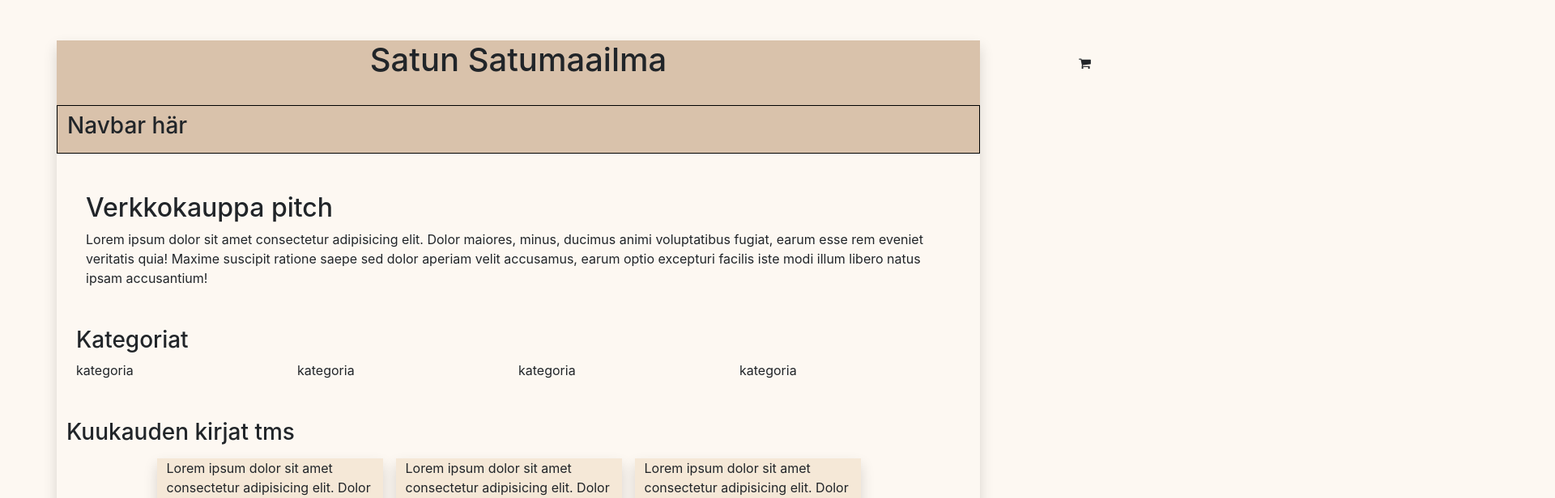
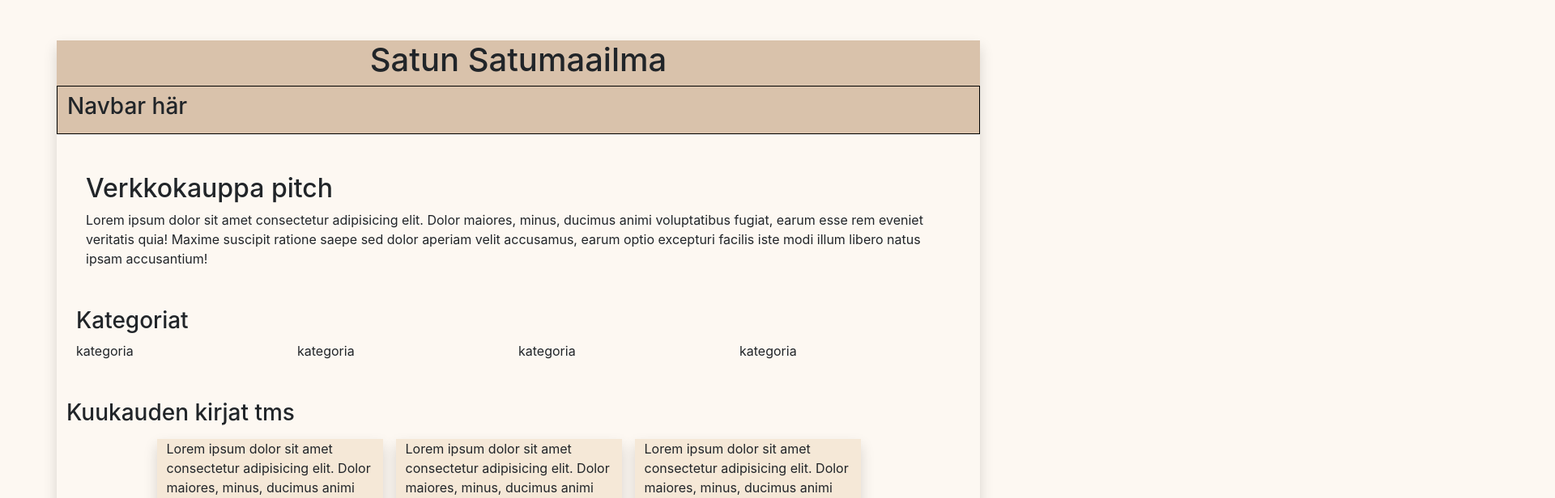
Before and after one commit to n0laja00/kirjakauppa, a React (Create React App) app: page / in a window 1280 px wide. Shown: the top 616 px of the page at 81% size, 1920 px wide, since content can reach past the window. Built offline with nearby package versions, Linux system fonts and the light colour scheme.

Commit message:
Shopping cart

```diff
--- a/src/App.css
+++ b/src/App.css
@@ -104,11 +104,11 @@ background-color: #b970111f;
 }
 
 .shopcart_cs {
-    position: relative;
-    left: 1250px;
-    bottom: 40px;
+    position: absolute;
+    left: 1320px;
+    bottom: 850px;
 }
 
-fa-shopping-cart {
-    font-size: 200px;
+.fa-shopping-cart {
+    font-size: 40px;
 }
--- a/src/Header.js
+++ b/src/Header.js
@@ -7,7 +7,7 @@ export default function Header() {
             <div className="col-12">
             <h1 className="text-center">Satun Satumaailma</h1>
             <div className="shopcart_cs">
-            <i class="fa fa-shopping-cart" aria-hidden="true"></i>
+            <i className="fa fa-shopping-cart" aria-hidden="true"></i>
             </div>
             </div>
             <Navbar />
```
